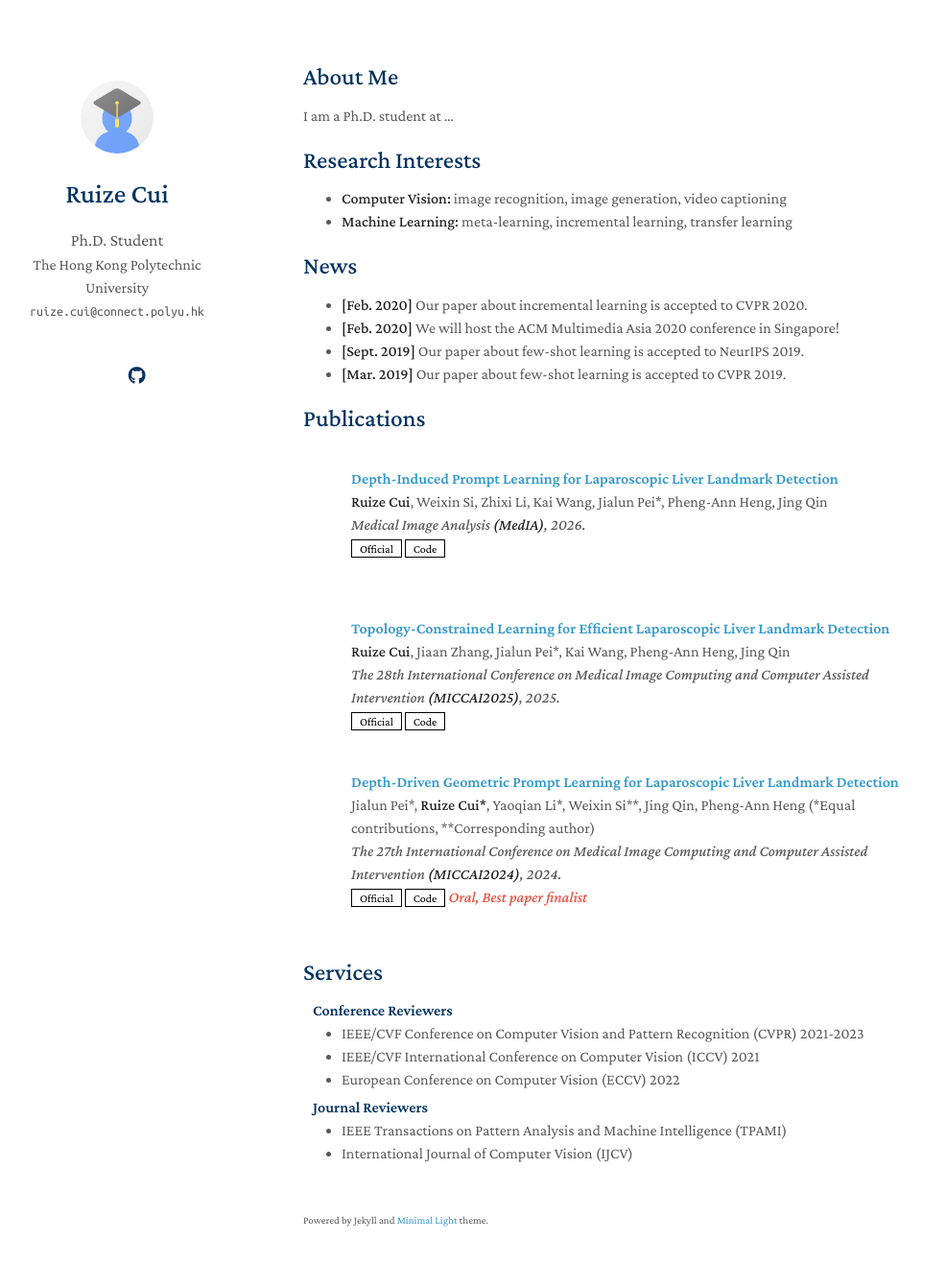
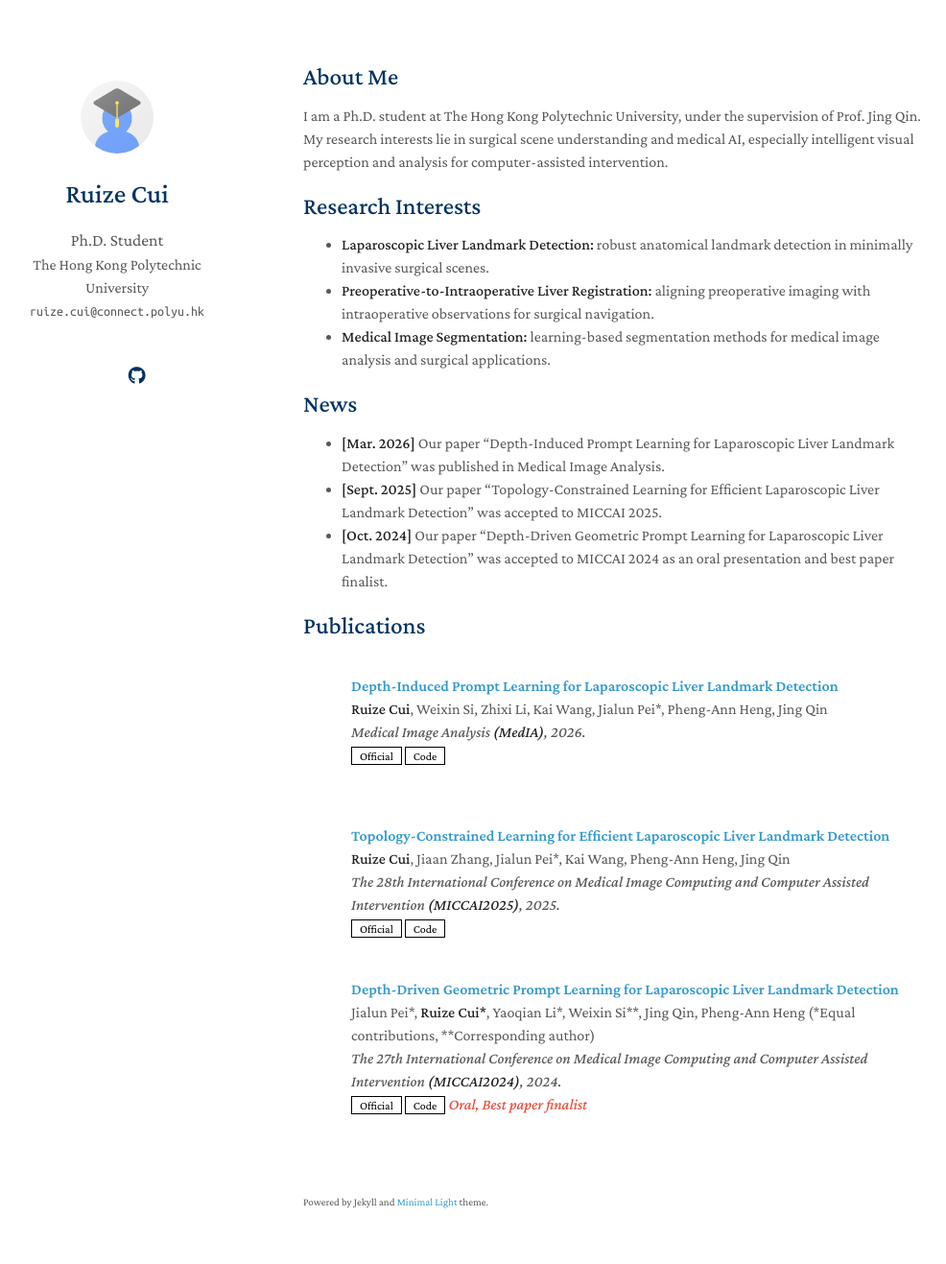
Before and after one commit to cuiruize/cuiruize.github.io, a Jekyll site: the page built from index.md, in a window 1280 px wide and 1352 px high. Shown: the top 1317 px of the window at 96% size, without its empty margins (154-1140 px from the left). Built offline with Jekyll 4.4.1, drawn with Linux system fonts in a browser that asks for light colours; a style sheet for code colours, icons or effects is not loaded; our own code applies the rules of GitHub Pages for plain Markdown files.

Commit message:
Update homepage content

```diff
--- a/_config.yml
+++ b/_config.yml
@@ -6,9 +6,9 @@ email: ruize.cui@connect.polyu.hk
 
 # Search Engine Optimization (SEO)
 # The following information is used to improve the website traffic from search engines, e.g., Google.
-keywords: minimal light
-description: The Minimal Light is a simple and elegant jekyll theme for academic personal homepage.
-canonical: https://minimal-light-theme.yliu.me/
+keywords: surgical scene understanding, medical AI, laparoscopic liver landmark detection, liver registration, medical image segmentation
+description: Ruize Cui is a Ph.D. student at The Hong Kong Polytechnic University working on surgical scene understanding and medical AI.
+canonical: https://cuiruize.github.io/
 
 # Links
 # If you don't need one of them, you may delete the corresponding line.
--- a/index.md
+++ b/index.md
@@ -4,20 +4,18 @@ layout: homepage
 
 ## About Me
 
-I am a Ph.D. student at ...
+I am a Ph.D. student at The Hong Kong Polytechnic University, under the supervision of Prof. Jing Qin. My research interests lie in surgical scene understanding and medical AI, especially intelligent visual perception and analysis for computer-assisted intervention.
 
 ## Research Interests
 
-- **Computer Vision:** image recognition, image generation, video captioning
-- **Machine Learning:** meta-learning, incremental learning, transfer learning
+- **Laparoscopic Liver Landmark Detection:** robust anatomical landmark detection in minimally invasive surgical scenes.
+- **Preoperative-to-Intraoperative Liver Registration:** aligning preoperative imaging with intraoperative observations for surgical navigation.
+- **Medical Image Segmentation:** learning-based segmentation methods for medical image analysis and surgical applications.
 
 ## News
 
-- **[Feb. 2020]** Our paper about incremental learning is accepted to CVPR 2020.
-- **[Feb. 2020]** We will host the ACM Multimedia Asia 2020 conference in Singapore!
-- **[Sept. 2019]** Our paper about few-shot learning is accepted to NeurIPS 2019.
-- **[Mar. 2019]** Our paper about few-shot learning is accepted to CVPR 2019.
+- **[Mar. 2026]** Our paper "Depth-Induced Prompt Learning for Laparoscopic Liver Landmark Detection" was published in Medical Image Analysis.
+- **[Sept. 2025]** Our paper "Topology-Constrained Learning for Efficient Laparoscopic Liver Landmark Detection" was accepted to MICCAI 2025.
+- **[Oct. 2024]** Our paper "Depth-Driven Geometric Prompt Learning for Laparoscopic Liver Landmark Detection" was accepted to MICCAI 2024 as an oral presentation and best paper finalist.
 
 {% include_relative _includes/publications.md %}
-
-{% include_relative _includes/services.md %}
```
